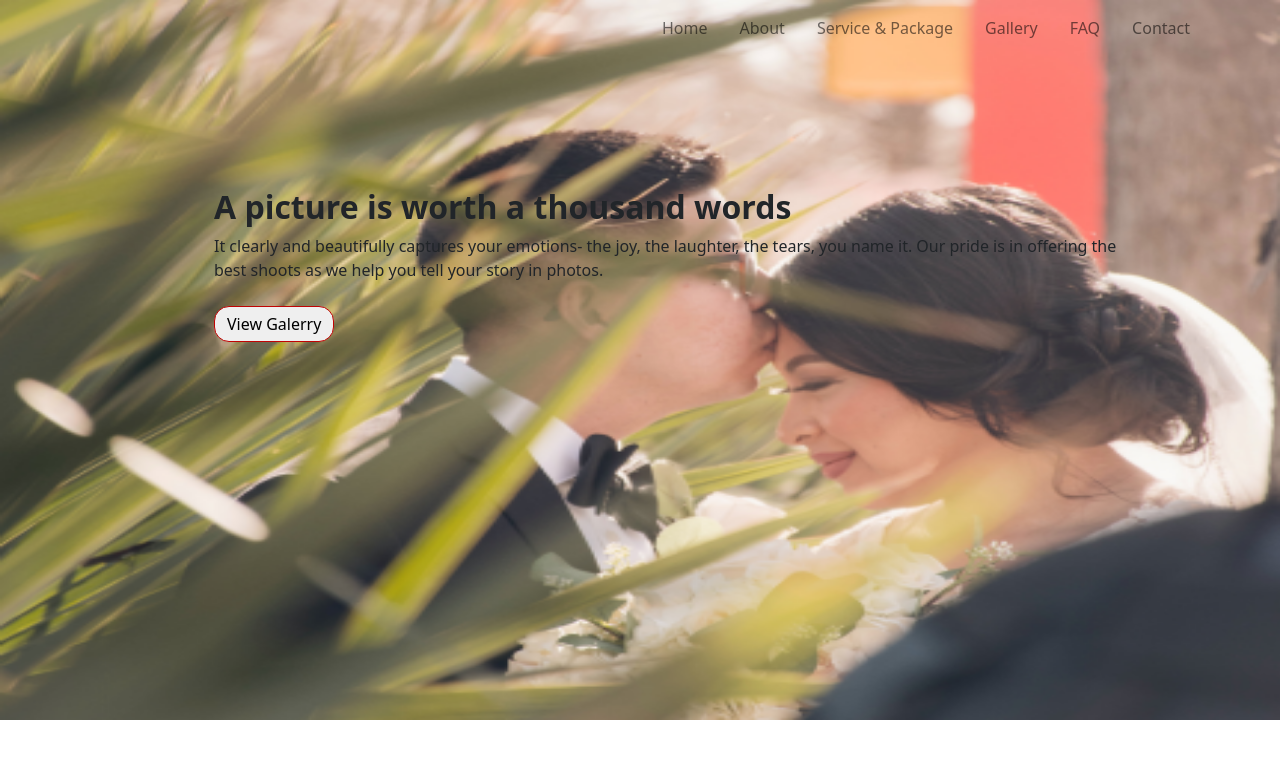
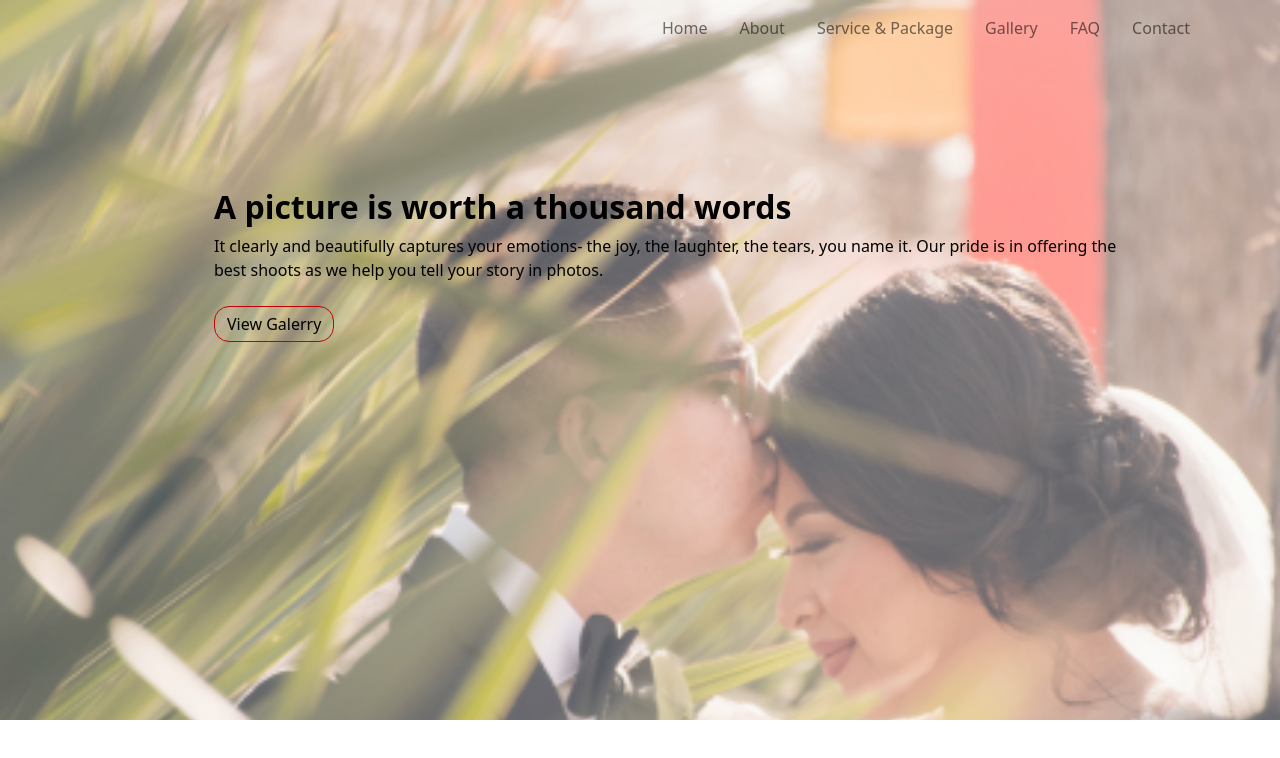
Before and after one commit to hasan75/Photograpy_Web, a React (Create React App) app: page / in a window 1280 px wide. Shown: the top 758 px of the page. Built offline with nearby package versions, Linux system fonts and the light colour scheme.

Commit message:
opacity added

```diff
--- a/src/component/Banner/Banner.css
+++ b/src/component/Banner/Banner.css
@@ -6,4 +6,5 @@
   border-radius: 15px;
   color: black;
   border: 1px solid #c10303;
+  background-color: transparent;
 }
--- a/src/component/HeaderContainer/HeaderCOntainer.css
+++ b/src/component/HeaderContainer/HeaderCOntainer.css
@@ -1,6 +1,23 @@
 .header-container {
   position: relative;
   height: 90vh;
+}
+.header-container::before {
+  content: '';
   background-image: url('../../image/unsplash.png');
-  background-size: 100% 100%;
+  background-size: cover;
+  position: absolute;
+  top: 0px;
+  right: 0px;
+  bottom: 0px;
+  left: 0px;
+  opacity: 0.75;
 }
+.header-container h1,
+h2,
+h3,
+p,
+button {
+  position: relative;
+  color: black;
+}
--- a/src/component/HeaderContainer/HeaderContainer.js
+++ b/src/component/HeaderContainer/HeaderContainer.js
@@ -8,7 +8,6 @@ const HeaderContainer = () => {
         <div className="header-container">
             <Navbar></Navbar>
             <Banner></Banner>
-
         </div>
     );
 };
```
